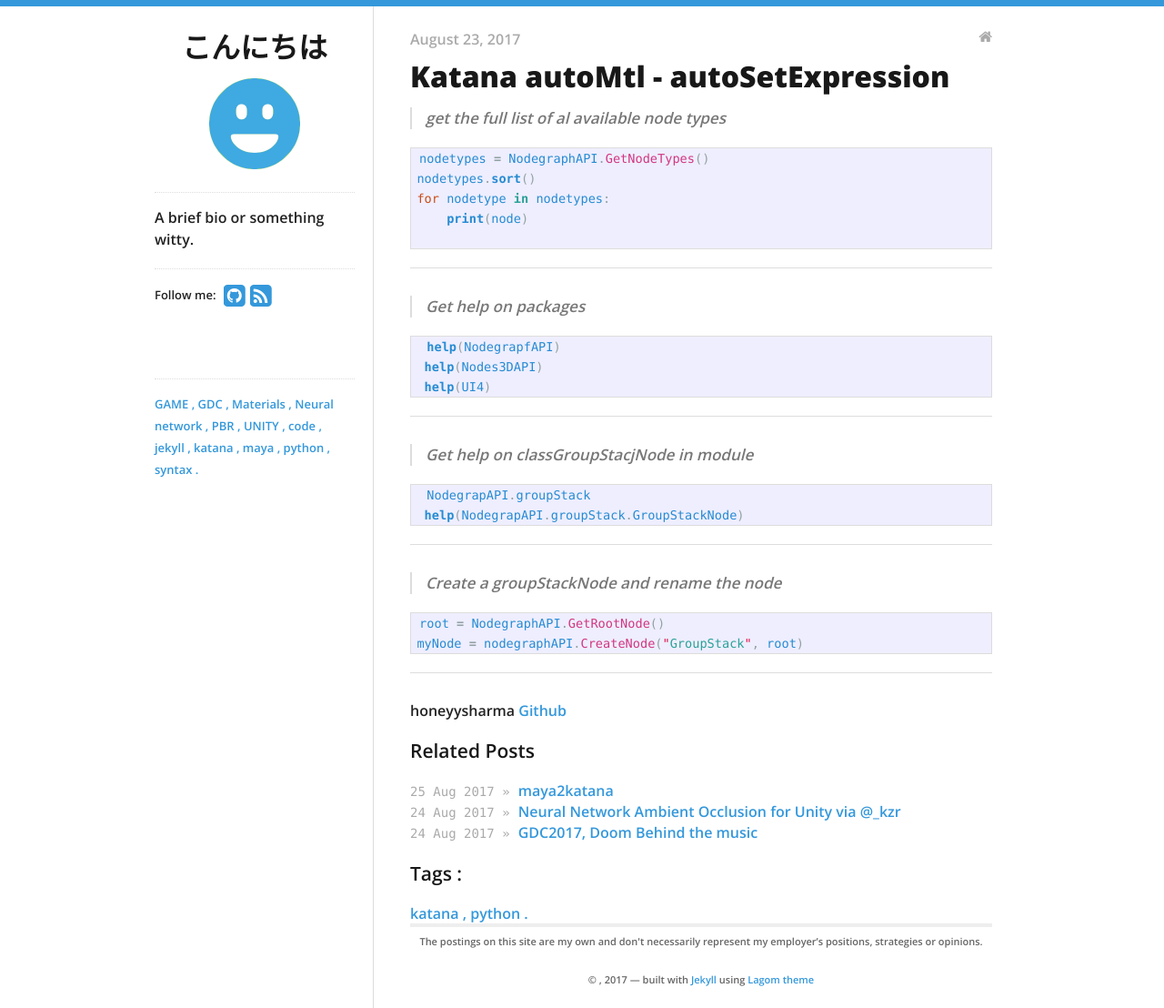
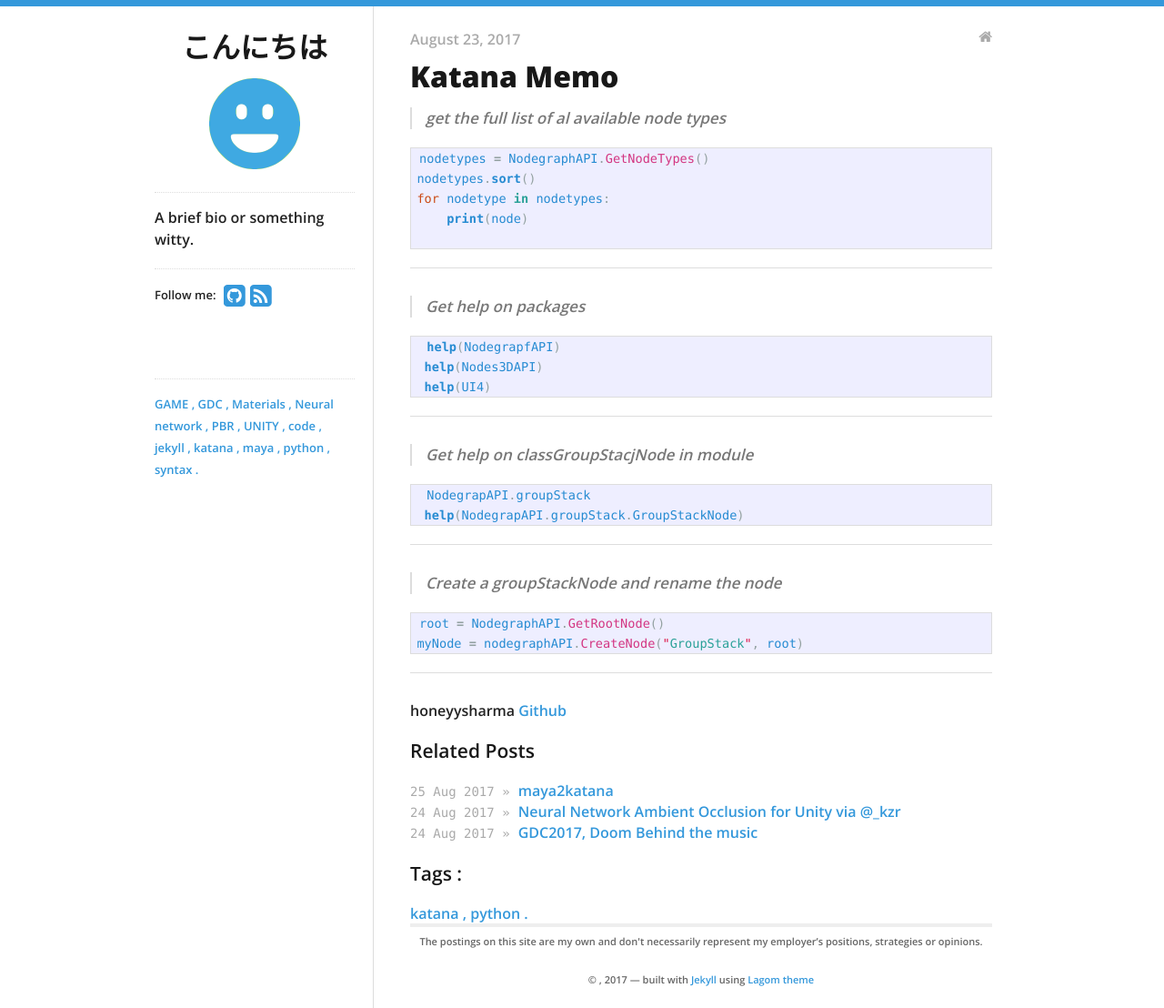
Before and after one commit to yoann01/ktmd, a Jekyll site: the page built from _posts/2017-08-23-Katana-python-part2.md, in a window 1280 px wide. Shown: the whole page at 91% size. Built offline with Jekyll 4.4.1, drawn with Linux system fonts in a browser that asks for light colours; nearby versions of some CDN libraries.

Commit message:
Update 2017-08-23-Katana-python-part2.md

```diff
--- a/_posts/2017-08-23-Katana-python-part2.md
+++ b/_posts/2017-08-23-Katana-python-part2.md
@@ -1,6 +1,6 @@
 ---
 layout: post
-title: Katana autoMtl - autoSetExpression
+title: Katana Memo
 tags: [katana, python]
 categories:
 - blog
```
